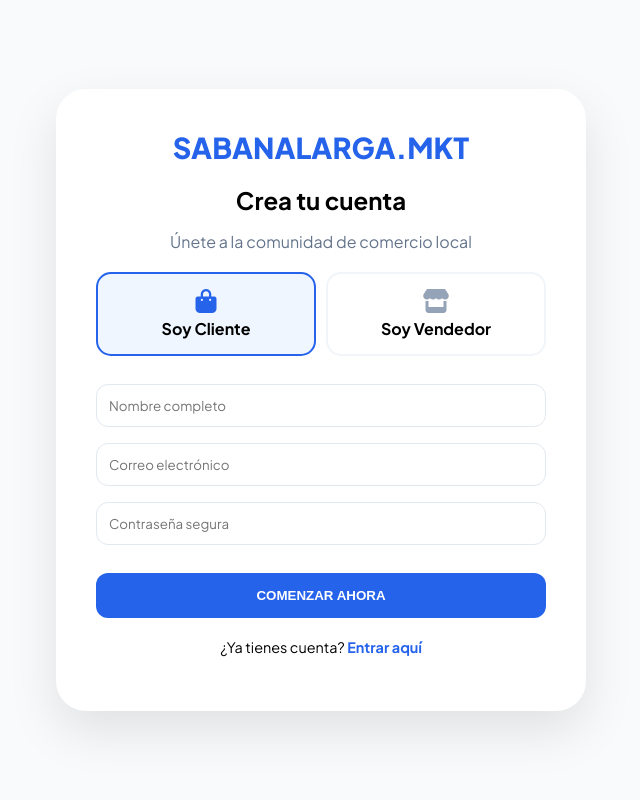
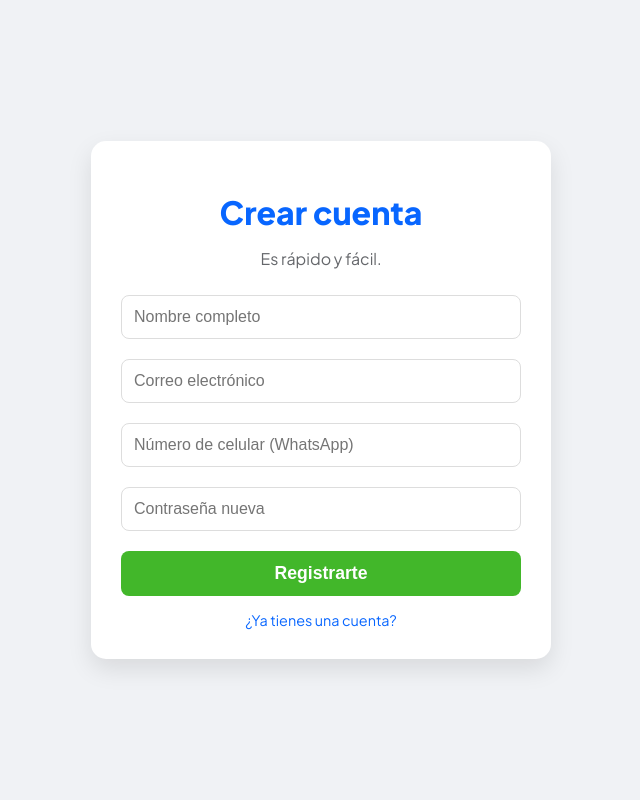
Before and after one commit to gleiderr99-boop/nuevo-proyecto, a Flask app: page /registro in a window 1280 px wide. Shown: the whole page, without its empty margins (319-959 px from the left). Run offline with Flask 3, Linux system fonts and the light colour scheme.

Commit message:
Update registro.html

```diff
--- a/templates/registro.html
+++ b/templates/registro.html
@@ -3,77 +3,30 @@
 <head>
     <meta charset="UTF-8">
     <meta name="viewport" content="width=device-width, initial-scale=1.0">
-    <title>Registro | Sabanalarga Market</title>
-    <link href="https://fonts.googleapis.com/css2?family=Plus+Jakarta+Sans:wght@400;700;800&display=swap" rel="stylesheet">
-    <link rel="stylesheet" href="https://cdnjs.cloudflare.com/ajax/libs/font-awesome/6.0.0/css/all.min.css">
+    <title>Únete a Sabanalarga Social</title>
+    <link href="https://fonts.googleapis.com/css2?family=Plus+Jakarta+Sans:wght@400;600;800&display=swap" rel="stylesheet">
     <style>
-        :root { --primary: #2563eb; --accent: #f59e0b; --bg: #f8fafc; }
-        body { font-family: 'Plus Jakarta Sans', sans-serif; background: var(--bg); display: flex; justify-content: center; align-items: center; min-height: 100vh; margin: 0; }
-
-        .reg-card { background: white; padding: 40px; border-radius: 30px; box-shadow: 0 20px 50px rgba(0,0,0,0.1); width: 100%; max-width: 450px; text-align: center; }
-        .logo-reg { font-weight: 800; color: var(--primary); font-size: 1.8rem; margin-bottom: 20px; display: block; text-decoration: none; }
-
-        .type-selector { display: flex; gap: 10px; margin: 20px 0; }
-        .type-option { flex: 1; border: 2px solid #f1f5f9; padding: 15px; border-radius: 15px; cursor: pointer; transition: 0.3s; position: relative; }
-        .type-option input { position: absolute; opacity: 0; }
-        .type-option i { font-size: 1.5rem; display: block; margin-bottom: 5px; color: #94a3b8; }
-
-        /* Cuando se selecciona una opción */
-        .type-option:has(input:checked) { border-color: var(--primary); background: #eff6ff; }
-        .type-option:has(input:checked) i { color: var(--primary); }
-
-        input { width: 100%; padding: 12px; margin: 8px 0; border-radius: 12px; border: 1px solid #e2e8f0; box-sizing: border-box; font-family: inherit; }
-        .btn-reg { background: var(--primary); color: white; border: none; padding: 15px; width: 100%; border-radius: 12px; font-weight: 800; cursor: pointer; margin-top: 20px; transition: 0.3s; }
-        .btn-reg:hover { transform: translateY(-3px); box-shadow: 0 10px 20px rgba(37, 99, 235, 0.2); }
+        body { font-family: 'Plus Jakarta Sans', sans-serif; background: #f0f2f5; display: flex; justify-content: center; align-items: center; height: 100vh; margin: 0; }
+        .reg-card { background: white; padding: 30px; border-radius: 15px; box-shadow: 0 10px 25px rgba(0,0,0,0.1); width: 100%; max-width: 400px; text-align: center; }
+        h1 { color: #0866ff; font-weight: 800; margin-bottom: 10px; }
+        input { width: 100%; padding: 12px; margin: 10px 0; border: 1px solid #ddd; border-radius: 8px; box-sizing: border-box; font-size: 1rem; }
+        .btn-reg { width: 100%; padding: 12px; background: #42b72a; color: white; border: none; border-radius: 8px; font-weight: 700; font-size: 1.1rem; cursor: pointer; margin-top: 10px; }
+        .btn-reg:hover { background: #36a420; }
+        a { color: #0866ff; text-decoration: none; font-size: 0.9rem; display: block; margin-top: 15px; }
     </style>
 </head>
 <body>
-
-<div class="reg-card">
-    <a href="/" class="logo-reg">SABANALARGA<span>.</span>MKT</a>
-    <h2 style="margin:0">Crea tu cuenta</h2>
-    <p style="color: #64748b;">Únete a la comunidad de comercio local</p>
-
-    <form method="POST">
-        <div class="type-selector">
-            <label class="type-option">
-                <input type="radio" name="tipo_usuario" value="cliente" checked onclick="toggleTel(false)">
-                <i class="fas fa-shopping-bag"></i>
-                <strong>Soy Cliente</strong>
-            </label>
-            <label class="type-option">
-                <input type="radio" name="tipo_usuario" value="vendedor" onclick="toggleTel(true)">
-                <i class="fas fa-store"></i>
-                <strong>Soy Vendedor</strong>
-            </label>
-        </div>
-
-        <input type="text" name="nombre" placeholder="Nombre completo" required>
-        <input type="email" name="correo" placeholder="Correo electrónico" required>
-        <input type="password" name="pass" placeholder="Contraseña segura" required>
-
-        <div id="div-tel" style="display: none;">
-            <input type="text" name="telefono" placeholder="Número de WhatsApp para ventas">
-        </div>
-
-        <button type="submit" class="btn-reg">COMENZAR AHORA</button>
-    </form>
-
-    <p style="margin-top: 20px; font-size: 0.9rem;">
-        ¿Ya tienes cuenta? <a href="/login" style="color: var(--primary); font-weight: 700; text-decoration: none;">Entrar aquí</a>
-    </p>
-</div>
-
-<script>
-    function toggleTel(show) {
-        document.getElementById('div-tel').style.display = show ? 'block' : 'none';
-        if(show) {
-            document.getElementsByName('telefono')[0].setAttribute('required', 'required');
-        } else {
-            document.getElementsByName('telefono')[0].removeAttribute('required');
-        }
-    }
-</script>
-
+    <div class="reg-card">
+        <h1>Crear cuenta</h1>
+        <p style="color: #65676b;">Es rápido y fácil.</p>
+        <form action="/registro" method="POST">
+            <input type="text" name="nombre" placeholder="Nombre completo" required>
+            <input type="email" name="correo" placeholder="Correo electrónico" required>
+            <input type="text" name="telefono" placeholder="Número de celular (WhatsApp)" required>
+            <input type="password" name="pass" placeholder="Contraseña nueva" required>
+            <button type="submit" class="btn-reg">Registrarte</button>
+        </form>
+        <a href="/login">¿Ya tienes una cuenta?</a>
+    </div>
 </body>
 </html>
```
